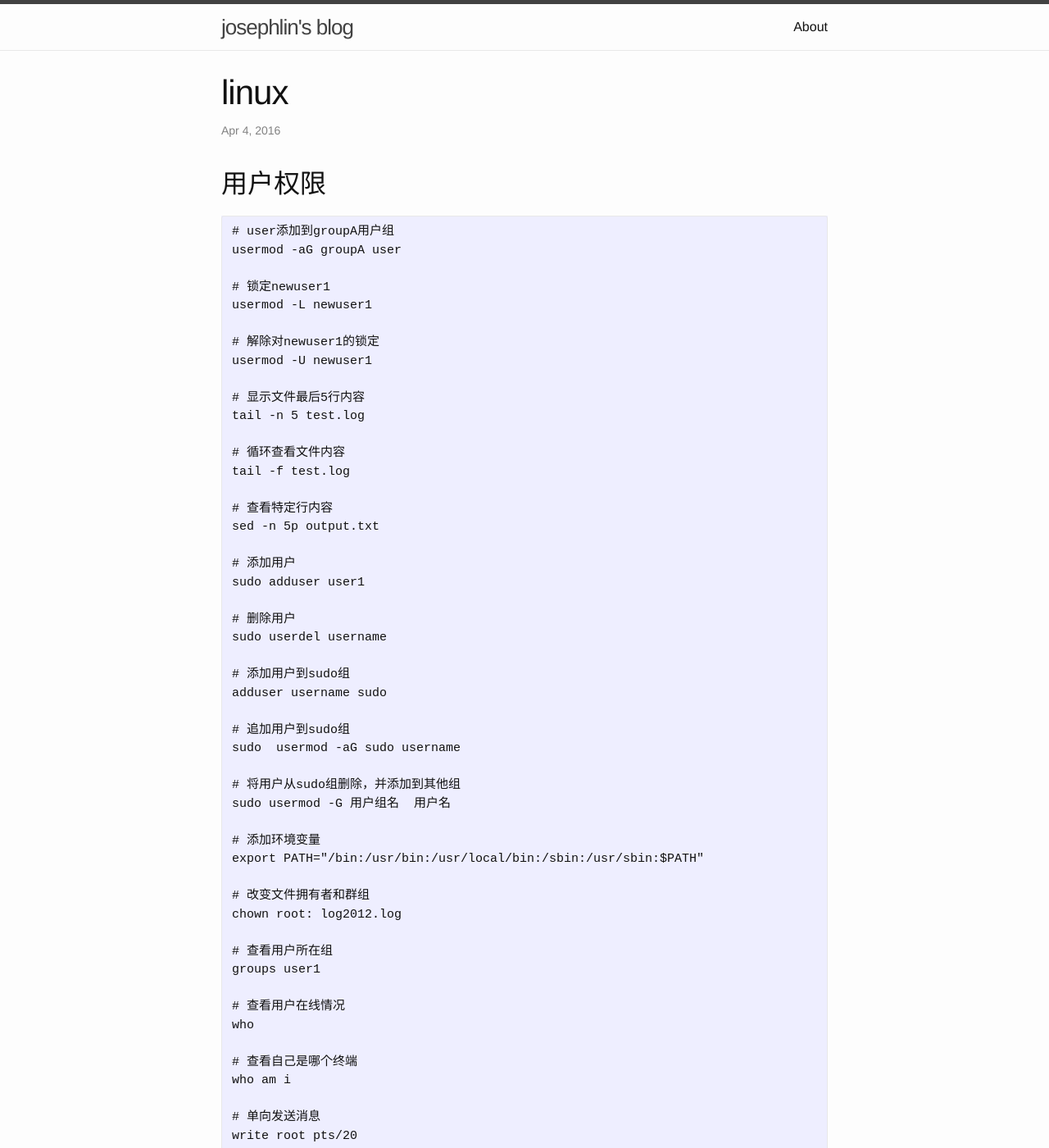
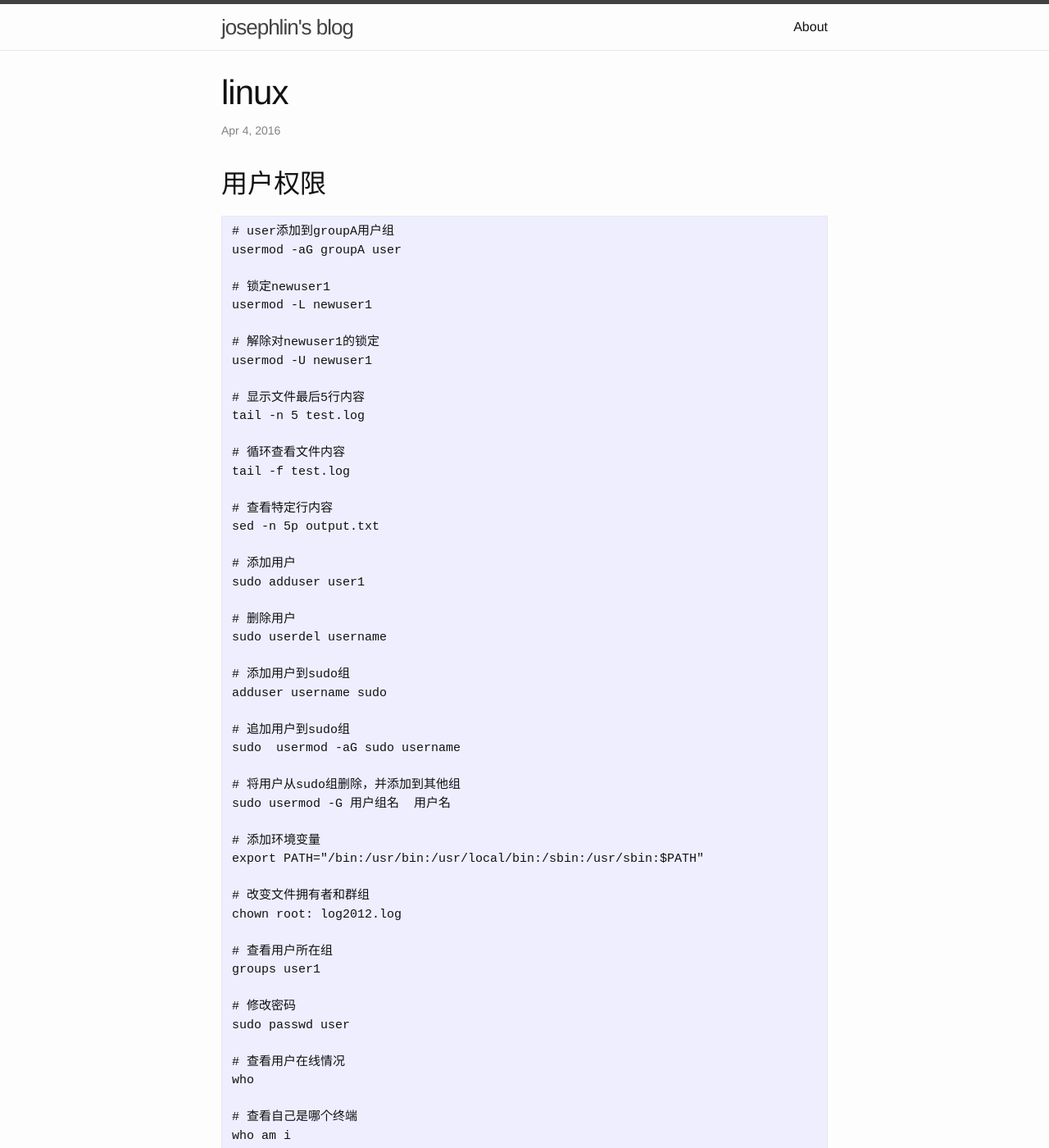
Before and after one commit to josephstalin117/josephstalin117.github.io, a Jekyll site: the page built from _posts/2016-04-04-linux.markdown, in a window 1280 px wide and 1400 px high. Shown: the whole window at 82% size. Built offline with Jekyll 4.4.1, drawn with Linux system fonts in a browser that asks for light colours; some of the changed text lies outside the part shown.

Commit message:
add passwd

```diff
--- a/_posts/2016-04-04-linux.markdown
+++ b/_posts/2016-04-04-linux.markdown
@@ -49,6 +49,9 @@ chown root: log2012.log
 
 # 查看用户所在组
 groups user1
+
+# 修改密码
+sudo passwd user
 
 # 查看用户在线情况
 who
```
